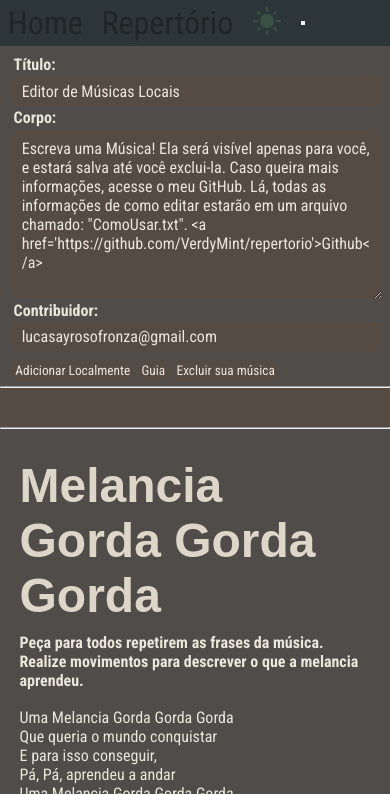
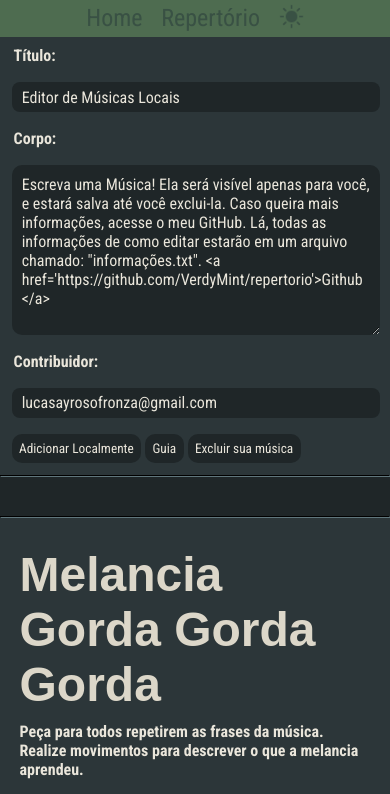
Before and after one commit to VerdyMint/repertorio, a plain HTML site: page Repositório.html in a window 390 px wide. Both pictures are taken after a click on the button 266 px from the left and 22 px from the top of the page. Shown: the top 794 px of the page. Drawn offline with Linux system fonts and the light colour scheme; a web font is replaced by a local one.

Commit message:
Versão 2.0
- Modo Escuro Melhor
- Mais Mensagens Informativas no Console
- Mobile Aprimorado

```diff
--- a/Estilo.css
+++ b/Estilo.css
@@ -40,6 +40,10 @@ Bege: #DCD7C9
     padding: 0;
 }
 
+hr {
+    border-color: var(--cor-contraste-corpo);
+}
+
 body {
     background-color: var(--cor-fundo);
 }
@@ -53,7 +57,7 @@ body {
     font-family: var(--fonte-principal);
 }
 
-.Atalho_do_Cabecalho {
+.AtalhoCabecalho {
     text-decoration: none;
     color: var(--cor-contraste-contraste);
     font-size: 2rem;
@@ -123,7 +127,7 @@ cursor: pointer;
     padding: 2% 0% 1% 3%;
     display: flex;
     flex-direction: column;
-    gap: 1%;
+    gap: 10px;
 
 }
 
@@ -224,3 +228,57 @@ label {
     background-color: var(--cor-contraste);
     border: 0px;
 }
+
+@media (max-width: 600px) {
+
+    .Cabecalho {
+        justify-content: center;
+    }
+
+    .AtalhoCabecalho {
+        font-size: 1.5rem;
+    }
+
+    .md {
+        width: 25px;
+    }
+
+    .Conteudo {
+        height: 80vh;
+    }
+
+    .Titulo {
+        font-size: 3rem;
+    }
+
+    .Pri_Texto {
+        font-size: 1.5rem;
+    }
+
+    .Imagem {
+        width: 100%;
+    }
+
+    .AreaTexto1 {
+        gap: 15px;
+    }
+
+    .AreaTexto2 {
+        resize: vertical;
+        width: 92%;
+        max-width: 92%;
+    }
+
+    .InputTexto {
+        width: 92%;
+    }
+
+    .BotoesEditar {
+        padding: 3% 3%;
+    }
+
+    .Adicionar {
+        padding: 2%;
+    }
+
+}
--- a/Repositório.html
+++ b/Repositório.html
@@ -10,17 +10,16 @@
 </head>
 <body>
 <header class="Cabecalho">
-    <a class="Atalho_do_Cabecalho" href="index.html">Home</a>
-    <a class="Atalho_do_Cabecalho" href="Repositório.html">Repertório</a>
-    <span id="Botao"><button class="Modo" onclick="ModoEscuro()"><img src="Assets/Lua.png"></button></span>
-    <button style='cursor: pointer; width: 0.5%; height: 1%;' onclick='alert("Eu sei.. as cores do modo escuro são horríveis. Desculpe :P")'></button>
+    <a class="AtalhoCabecalho" href="index.html">Home</a>
+    <a class="AtalhoCabecalho" href="Repositório.html">Repertório</a>
+    <span id="Botao"><button class="Modo" onclick="ModoEscuro()"><img src="Assets/Lua.png" class="md"></button></span>
 </header>
 <main>
 <div class="AreaTexto1">
     <label for="titulo"><p class='T'><b>Título:</b></p></label>
     <input type="text" class="InputTexto" id="titulo" placeholder="Escreva o título da sua musica..." value="Editor de Músicas Locais">
     <label for="areatexto"><p class='T'><b>Corpo:</b></p></label>
-<textarea class="AreaTexto2" id="areatexto" placeholder="Escreva uma música..." autofocus="true">Escreva uma Música! Ela será visível apenas para você, e estará salva até você exclui-la. Caso queira mais informações, acesse o meu GitHub. Lá, todas as informações de como editar estarão em um arquivo chamado: "ComoUsar.txt". &lt;a href='https://github.com/VerdyMint/repertorio'&gt;Github&lt;/a&gt;</textarea>
+    <textarea class="AreaTexto2" id="areatexto" placeholder="Escreva uma música..." autofocus="true">Escreva uma Música! Ela será visível apenas para você, e estará salva até você exclui-la. Caso queira mais informações, acesse o meu GitHub. Lá, todas as informações de como editar estarão em um arquivo chamado: "informações.txt". &lt;a href='https://github.com/VerdyMint/repertorio'&gt;Github&lt;/a&gt;</textarea>
     <label for="contribuidor"><p class='T'><b>Contribuidor:</b></p></label>
     <input type="text" class="InputTexto" id="contribuidor" placeholder="Escreva seu nome..." value="lucasayrosofronza@gmail.com">
 </div>
@@ -69,9 +68,11 @@ function Excluir(item) {
     if (confirm("Deseja excluir?")) {
         document.getElementById("musicalocal").innerHTML = "<p class='T'>Sua música foi excluida...</p>"
         localStorage.removeItem(item);
+        console.log('O Item ' + item + ' foi excluido.');
     }
     else {
         alert("Sua música está a salvo");
+        console.log('-- Cancelado --');
     }
 
 }
@@ -83,11 +84,16 @@ function Escrever() {
 
     localStorage.setItem('mlocal','<h2 class="N">' + titulo + '</h2>' + '<p class="T">' + corpo + '</p>' + '<p class="P">' + pessoa + '</p>')
     document.getElementById('musicalocal').innerHTML = localStorage.getItem('mlocal');
+    console.log('Texto foi alterado.');
+    console.log('Título: '+ titulo);
+    console.log('Corpo: ' + corpo);
+    console.log('Pessoa: ' + pessoa);
 }
 
 function EscreverP() {
     document.getElementById("musicalocal").innerHTML =
     "<h2 class='N'>Como Formatar sua Música</h2><p class='T'>Utilize a tag <b>&lt;p class='T'&gt;</b> para criar novos parágrafos dentro da área de texto do <b>Corpo.</b></p><p class='T'>Utilize a tag <b>&lt;br&gt;</b> para criar quebras de linha.</p><p class='T'>Você também pode usar a tag <b>&lt;b&gt;</b> para adicionar negrito ao seu texto.</p><p class='T'> Não se esqueça de terminar suas tags com um fechamento, por exemplo: <b>&lt;/b&gt;,&lt;/p&gt</b>. Apenas a tag <b>&lt;br&gt;</b> não necessita de fechamento.</p><p class='P'>Entre em Contato! lucasayrosofronza@gmail.com ;)</p>";
+    console.log('Guia');
 }
 
 function Variacao(vari,mus) {
@@ -110,15 +116,16 @@ function Variacao(vari,mus) {
 }
 
 function ModoEscuro() {
-    document.documentElement.style.setProperty('--cor-fundo', '#504c49');
+    document.documentElement.style.setProperty('--cor-fundo', '#2C3639');
     document.documentElement.style.setProperty('--cor-titulo', '#DCD7C9');
     document.documentElement.style.setProperty('--cor-texto', '#eae6db');
     document.documentElement.style.setProperty('--cor-sutil', '#7b7763');
-    document.documentElement.style.setProperty('--cor-contraste-corpo','#564b43');
-    document.documentElement.style.setProperty('--cor-contraste', '#2C3639');
-    document.documentElement.style.setProperty('--cor-contraste-contraste', '#1f2628');
+    document.documentElement.style.setProperty('--cor-contraste-corpo','#1f2628');
+    // document.documentElement.style.setProperty('--cor-contraste', '#2C3639');
+    // document.documentElement.style.setProperty('--cor-contraste-contraste', '#1f2628');
 
-    document.getElementById("Botao").innerHTML = "<button class='Modo' onclick='ModoClaro()''><img src='Assets/Sol.png'></button>";
+    document.getElementById("Botao").innerHTML = "<button class='Modo' onclick='ModoClaro()''><img class='md' src='Assets/Sol.png'></button>";
+    console.log('Modo Escuro');
 }
 
 function ModoClaro() {
@@ -127,10 +134,11 @@ function ModoClaro() {
     document.documentElement.style.setProperty('--cor-texto', '#b5996a');
     document.documentElement.style.setProperty('--cor-sutil','#ebe4bd');
     document.documentElement.style.setProperty('--cor-contraste-corpo','#ebe3ad');
-    document.documentElement.style.setProperty('--cor-contraste', '#4E6C50');
-    document.documentElement.style.setProperty('--cor-contraste-contraste','#395144');
+    // document.documentElement.style.setProperty('--cor-contraste', '#4E6C50');
+    // document.documentElement.style.setProperty('--cor-contraste-contraste','#395144');
 
-    document.getElementById("Botao").innerHTML = "<button class='Modo' onclick='ModoEscuro()''><img src='Assets/Lua.png'></button>"
+    document.getElementById("Botao").innerHTML = "<button class='Modo' onclick='ModoEscuro()''><img class='md' src='Assets/Lua.png'></button>"
+    console.log('Modo Claro');
 }
 
 //
--- a/Versões de Teste/TESTE - Estilo.css
+++ b/Versões de Teste/TESTE - Estilo.css
@@ -40,6 +40,10 @@ Bege: #DCD7C9
     padding: 0;
 }
 
+hr {
+    border-color: var(--cor-contraste-corpo);
+}
+
 body {
     background-color: var(--cor-fundo);
 }
@@ -53,7 +57,7 @@ body {
     font-family: var(--fonte-principal);
 }
 
-.Atalho_do_Cabecalho {
+.AtalhoCabecalho {
     text-decoration: none;
     color: var(--cor-contraste-contraste);
     font-size: 2rem;
@@ -123,7 +127,7 @@ cursor: pointer;
     padding: 2% 0% 1% 3%;
     display: flex;
     flex-direction: column;
-    gap: 1%;
+    gap: 10px;
 
 }
 
@@ -224,3 +228,57 @@ label {
     background-color: var(--cor-contraste);
     border: 0px;
 }
+
+@media (max-width: 600px) {
+
+    .Cabecalho {
+        justify-content: center;
+    }
+
+    .AtalhoCabecalho {
+        font-size: 1.5rem;
+    }
+
+    .md {
+        width: 25px;
+    }
+
+    .Conteudo {
+        height: 80vh;
+    }
+
+    .Titulo {
+        font-size: 3rem;
+    }
+
+    .Pri_Texto {
+        font-size: 1.5rem;
+    }
+
+    .Imagem {
+        width: 100%;
+    }
+
+    .AreaTexto1 {
+        gap: 15px;
+    }
+
+    .AreaTexto2 {
+        resize: vertical;
+        width: 92%;
+        max-width: 92%;
+    }
+
+    .InputTexto {
+        width: 92%;
+    }
+
+    .BotoesEditar {
+        padding: 3% 3%;
+    }
+
+    .Adicionar {
+        padding: 2%;
+    }
+
+}
```
Also changed, not shown: Versões de Teste/TESTE - Repositório.html (+21 -13 lines), Versões de Teste/TESTE - index.html (+19 -18 lines), index.html (+18 -17 lines), Informações.txt (added).
